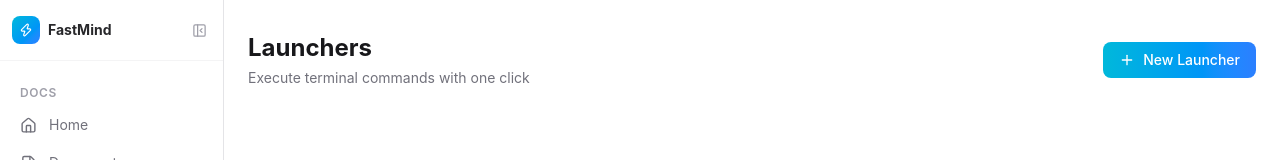
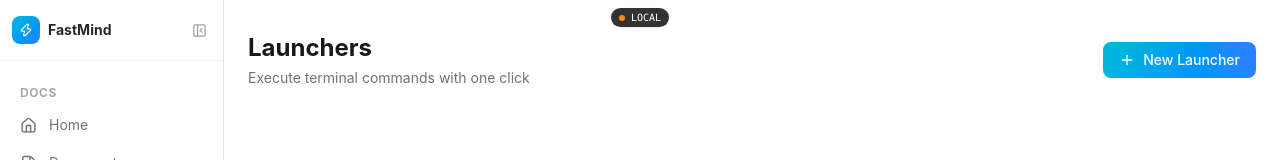
Before and after one commit to arjunyonjan/fast-mind, a Next.js app: page /launchers in a window 1280 px wide. Shown: the top 160 px of the page. Built offline with nearby package versions, Linux system fonts and the light colour scheme; no server answers; the database is empty.

Commit message:
fix: add EnvIndicator with client-side rendering to avoid hydration mismatch

```diff
--- a/app/layout.tsx
+++ b/app/layout.tsx
@@ -9,6 +9,7 @@ import CommandLauncher from '@/components/CommandLauncher';
 import { ClientProviders } from "@/components/ClientProviders";
 import AppSidebar from "@/components/AppSidebar";
 import MobileMenuButton from "@/components/MobileMenuButton";
+import EnvIndicator from "@/components/EnvIndicator";
 
 export const metadata: Metadata = {
   title: "FastMind",
@@ -23,6 +24,7 @@ export default function RootLayout({
   return (
     <html lang="en">
       <body className="bg-gray-50 dark:bg-zinc-950 h-screen overflow-hidden">
+        <EnvIndicator />
         <ThemeProvider>
           <ToastProvider>
             <MobileMenuButton />
--- a/components/EnvIndicator.tsx
+++ b/components/EnvIndicator.tsx
@@ -3,10 +3,15 @@ import { useState, useEffect } from "react";
 
 export default function EnvIndicator() {
   const [isLocal, setIsLocal] = useState(false);
+  const [mounted, setMounted] = useState(false);
 
   useEffect(() => {
+    setMounted(true);
     setIsLocal(window.location.hostname === "localhost");
+    console.log("EnvIndicator mounted, isLocal:", window.location.hostname === "localhost");
   }, []);
+
+  if (!mounted) return null;
 
   return (
     <div className="fixed top-2 left-1/2 transform -translate-x-1/2 z-50 flex items-center gap-1.5 px-2 py-0.5 rounded-full text-[10px] font-mono font-medium shadow-sm bg-black/80 backdrop-blur-sm">
```
